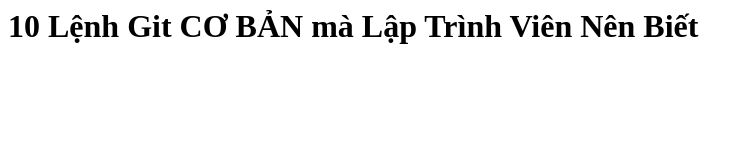
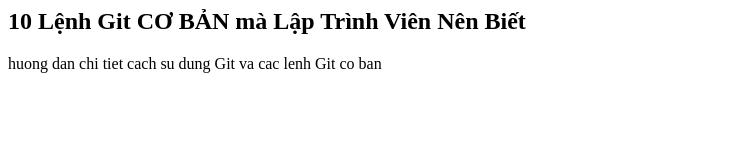
Before and after one commit to pythondaochoi/Github_window10, a plain HTML site: page index.html in a window 1280 px wide. Shown: the whole page, without its empty margins (0-754 px from the left). Drawn offline with Linux system fonts and the light colour scheme.

Commit message:
Change H1 to H2, add <p>

```diff
--- a/index.html
+++ b/index.html
@@ -6,6 +6,7 @@
     <title>Git & Github window10</title>
 </head>
 <body>
-    <h1>10 Lệnh Git CƠ BẢN mà Lập Trình Viên Nên Biết</h1>
+    <h2>10 Lệnh Git CƠ BẢN mà Lập Trình Viên Nên Biết</h2>
+    <p>huong dan chi tiet cach su dung Git va cac lenh Git co ban</p>
 </body>
 </html>
```
